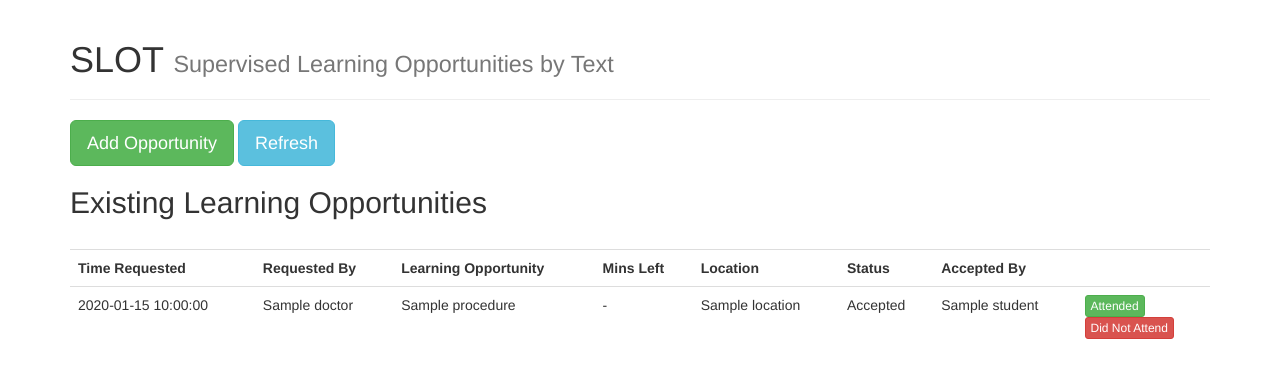
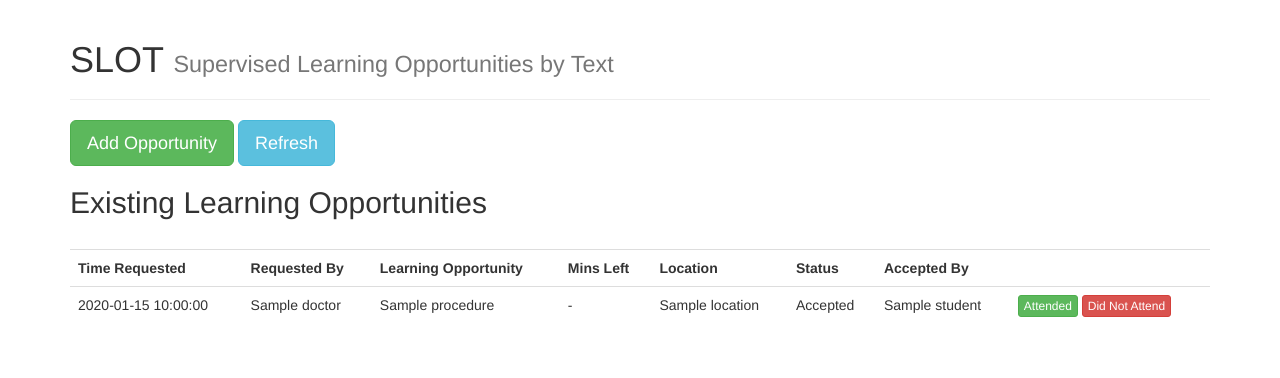
Before and after one commit to nhshd-slot/slot, a Flask app: template templates/dashboard.html in a window 1280 px wide. Shown: the top 378 px of the page. Run offline with Flask 2, Linux system fonts and the light colour scheme; the template is opened without the code that fills it: most values are stand-ins (such as "Sample title", 1, 10 or a date in 2020); parts of the project's set-up code (start-up, migrations or seed data) failed here and were passed over; some libraries are stand-ins or nearby versions.

Commit message:
Make buttons appear inline

```diff
--- a/templates/dashboard.html
+++ b/templates/dashboard.html
@@ -73,12 +73,12 @@
                     <td>{{op["status"]}}</td>
                     <td>{{op["student"]}}</td>
                     <td>{% if op["status"] == "Accepted" %}
-                        <form class="form" action="/complete" method="post">
+                        <form class="form" style="display:inline" action="/complete" method="post">
                             <input type="hidden" value="{{op['id']}}" name="id" id="id">
                             <input type="hidden" value="Attended" name="attended_status" id="attended_status">
                             <button type="submit" class="btn btn-success btn-xs">Attended</button>
                         </form>
-                            <form class="form" action="/complete" method="post">
+                        <form class="form" style="display:inline" action="/complete" method="post">
                             <input type="hidden" value="{{op['id']}}" name="id" id="id">
                             <input type="hidden" value="DidNotAttend" name="attended_status" id="attended_status">
                             <button type="submit" class="btn btn-danger btn-xs">Did Not Attend</button>
```
